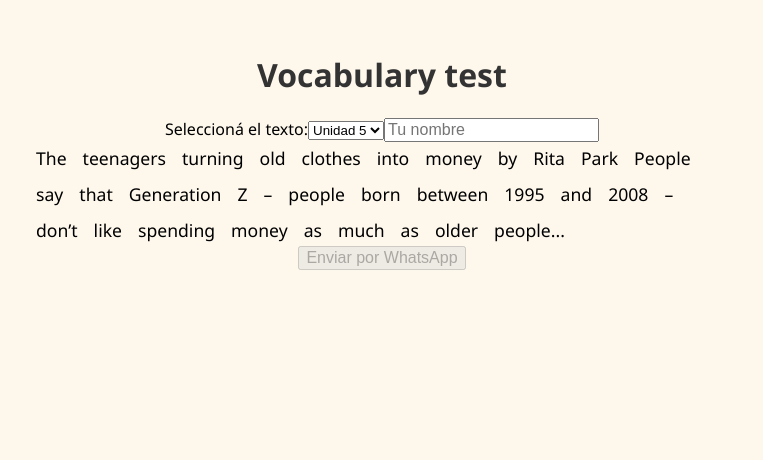
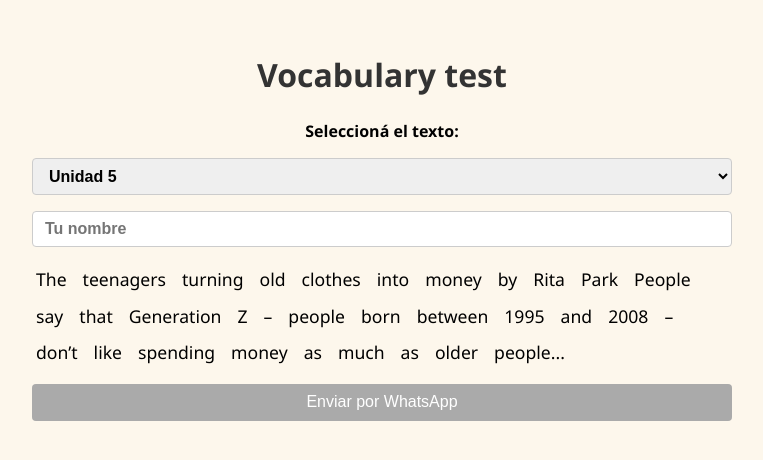
Before and after one commit to PamG14/Boston_Vocabulary, a React (Vite) app: page / in a window 1280 px wide. Shown: the top 460 px of the page, without its empty margins (258-1021 px from the left). Built offline with nearby package versions, Linux system fonts and the light colour scheme; the HTML template or start-up script is replaced by a standard one.

Commit message:
Update index.css

```diff
--- a/src/index.css
+++ b/src/index.css
@@ -11,6 +11,7 @@ body {
 
 h1 {
   color: #333;
+  margin-bottom: 1.5rem; /* separa título del resto */
 }
 
 input {
@@ -25,11 +26,27 @@ span {
 
 button {
   font-size: 1rem;
+  padding: 0.6rem 1.2rem;
+  background-color: #007bff;
+  border: none;
+  color: white;
+  border-radius: 4px;
+  cursor: pointer;
+  transition: background-color 0.3s ease;
+  margin-top: 1rem; /* separación arriba del botón */
+  width: 100%; /* que ocupe todo el ancho */
 }
+
+button:disabled {
+  background-color: #aaa;
+  cursor: not-allowed;
+}
+
 .container {
   max-width: 700px;
   margin: auto;
   text-align: center;
+  padding: 0 1rem; /* para que no quede tan pegado a los bordes */
 }
 
 .texto {
@@ -37,6 +54,7 @@ button {
   display: flex;
   flex-wrap: wrap;
   gap: 4px;
+  margin-top: 1rem; /* separa el texto del input */
 }
 
 .palabra {
@@ -50,3 +68,31 @@ button {
 .dudosa {
   background-color: #fef08a; /* amarillo claro */
 }
+
+/* ESTILOS NUEVOS para el formulario */
+
+.container label,
+.container select,
+.container input {
+  display: block;      /* para que estén en líneas separadas */
+  width: 100%;         /* ocupen todo el ancho posible */
+  box-sizing: border-box; /* que padding no rompa ancho */
+  margin-bottom: 1rem; /* espacio debajo */
+  font-weight: 600;
+}
+
+.container select,
+.container input {
+  padding: 0.5rem 0.75rem;
+  border: 1px solid #ccc;
+  border-radius: 4px;
+  font-size: 1rem;
+  transition: border-color 0.3s ease;
+}
+
+.container select:focus,
+.container input:focus {
+  outline: none;
+  border-color: #007bff;
+  box-shadow: 0 0 4px rgba(0, 123, 255, 0.5);
+}
```
